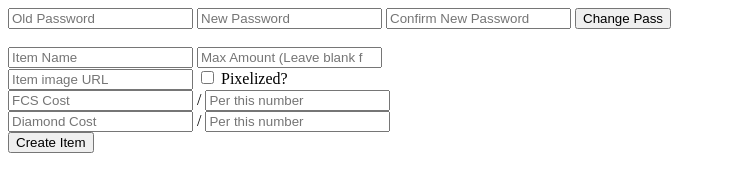
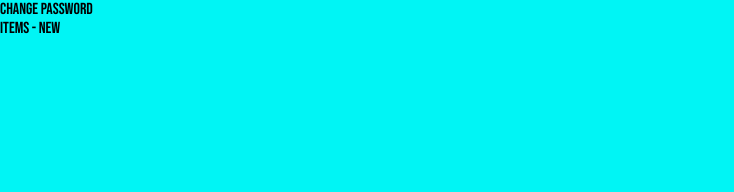
Before and after one commit to Bug1312/Star-Industries, a website: page public/webpages/panel/index.html in a window 1280 px wide. Shown: the whole page, without its empty margins (0-734 px from the left). Drawn offline with Linux system fonts and the light colour scheme.

Commit message:
push for L8R

```diff
--- a/public/webpages/panel/index.html
+++ b/public/webpages/panel/index.html
@@ -3,51 +3,35 @@
 
 <head>
     <meta charset="utf-8">
-    <title>Star Staff Panel</title>
-    <link href="/webpages/main/style.css" rel="stylesheet">
+    <title>Star Industries Staff Panel</title>
+    <link href="/webpages/panel/style.css" rel="stylesheet">
+    <link href="/webpages/shared/nav.css" rel="stylesheet">
+    <link href="/webpages/shared/style.css" rel="stylesheet">
 
     <meta name="viewport" content="width=device-width, initial-scale=1.0">
-
-    <script src="/webpages/panel/script.js" type="text/javascript"></script>
-
-    <style>
-        form {
-            width:100%;display:block;color:black;font-size: 1rem;position: static;transform: none;
-        }
-    </style>
 </head>
 
+<body>
+    <nav type="nav_staff" generated></nav>
 
+    <main>
+        <div name="login / change pass">
+            <header>Change Password</header>
+        </div>
+        <div name="item manip">
+            <header>
+               Items - <a>New</a>
+               <div name="tab system"></div>
+            </header>
 
-<body>
-    <form onsubmit="passChange(event)">
-        <input id="form_pass-old_pass" type="password" placeholder="Old Password">
-        <input id="form_pass-new_pass" type="password" placeholder="New Password">
-        <input id="form_pass-new_pass_confirm" type="password" placeholder="Confirm New Password">
-        <button type="submit">Change Pass</button>
-    </form>
-    <form onsubmit="newItem(event)" onchange="updatePreview()">
-        <br />
-        <input id="form_item-name" type="text" placeholder="Item Name">
-        <input id="form_item-max" type="number" step="1" placeholder="Max Amount (Leave blank for infinity)">
+            <div type="tab" name="new item"></div>
+            <div type="tab" name="edit items"></div>
+        </div>
+        <div name="orders"></div>
+    </main>
 
-        <br />
-        <input id="form_item-img" type="text" placeholder="Item image URL">
-        <input id="form_item-pixelized" type="checkbox">
-        Pixelized?
-        <br />
-        <input id="form_item-fcs_cost" type="number" step="1" placeholder="FCS Cost">
-         /
-        <input id="form_item-fcs_per" type="number" step="1" placeholder="Per this number">
-        <br />
-        <input id="form_item-diamond_cost" type="number" step="1" placeholder="Diamond Cost">
-         /
-        <input id="form_item-diamond_per" type="number" step="1" placeholder="Per this number">
-        <br />
-        <button type="submit">Create Item</button>
-    </form>
-
-    <div id="preview"></div>
 </body>
 
+    <script src="/webpages/shared/script.js" type="text/javascript"></script>
+
 </html>
```
Also changed, not shown: public/webpages/employees/style.css (+18 -0 lines), public/webpages/panel/style.css (added), 1 other file.
